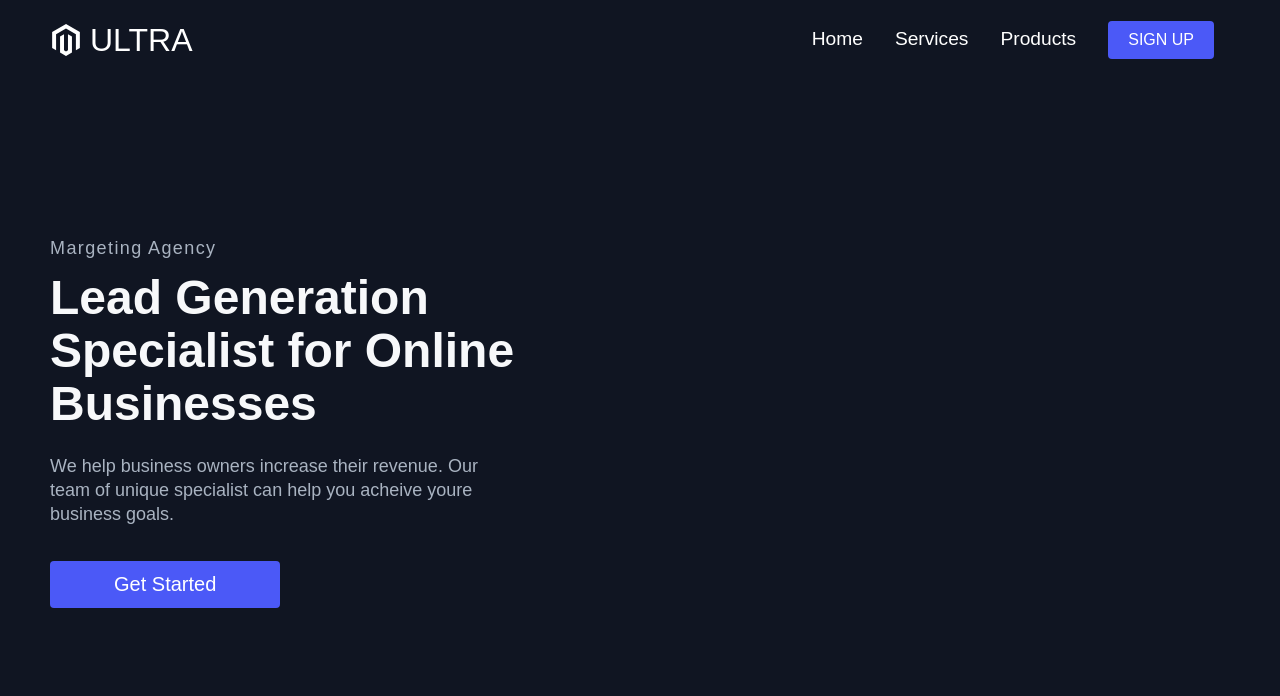
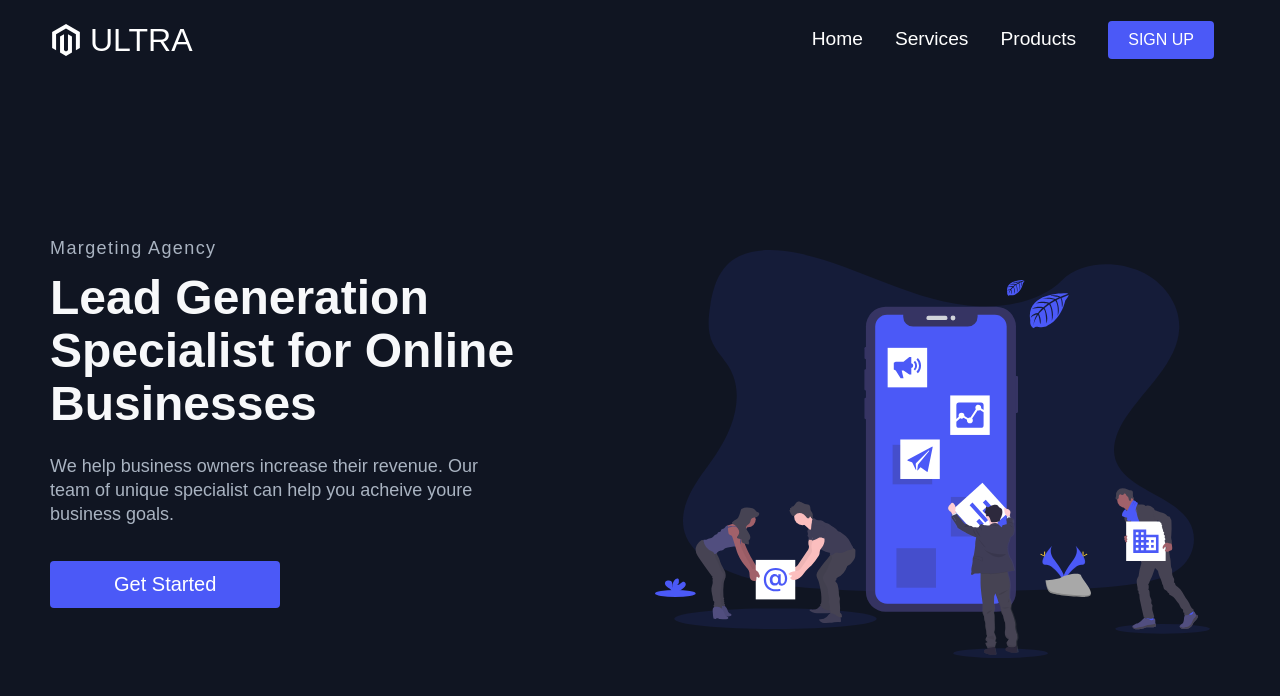
Before and after one commit to hvoyka/react-ultra, a React (Create React App) app: page / in a window 1280 px wide. Shown: the top 696 px of the page. Built offline with nearby package versions, Linux system fonts and the light colour scheme; the HTML template or start-up script is replaced by a standard one.

Commit message:
create components ImgWrapper and Img, add options

```diff
--- a/src/components/InfoSection/InfoSection.elements.js
+++ b/src/components/InfoSection/InfoSection.elements.js
@@ -62,3 +62,18 @@
 line-height: 24px;
 color: ${({lightTextDesc}) => (lightTextDesc ? '#a9b3c1' : '#1c2237')};
 `;
+
+export const ImgWrapper = styled.div`
+  max-width: 555px;
+  display: flex;
+  justify-content: ${({start}) => (start ? 'flex-start' : 'flex-end') };
+`;
+
+export const Img = styled.img`
+  padding-right: 0;
+  border: 0;
+  max-width: 100%;
+  vertical-align: middle;
+  display: inline-block;
+  max-height: 500px;
+`;
--- a/src/components/InfoSection/InfoSection.js
+++ b/src/components/InfoSection/InfoSection.js
@@ -8,7 +8,9 @@
   TextWrapper,
   TopLine,
   Heading,
-  Subtitle
+  Subtitle,
+  ImgWrapper,
+  Img
 } from './InfoSection.elements';
 
 const InfoSection = ({
@@ -21,7 +23,10 @@
   buttonLabel,
   description,
   headline,
-  topLine }) => {
+  topLine,
+  img,
+  alt,
+  start }) => {
   return (
     <>
       <InfoSec lightBg={lightBg}>
@@ -39,6 +44,11 @@
                 </Link>
               </TextWrapper>
             </InfoColumn>
+            <InfoColumn>
+              <ImgWrapper start={start}>
+                <Img src={img} alt={alt} />
+              </ImgWrapper>
+            </InfoColumn>
           </InfoRow>
         </Container>
       </InfoSec>
--- a/src/pages/HomePage/Data.js
+++ b/src/pages/HomePage/Data.js
@@ -9,5 +9,8 @@
   buttonLabel: 'Get Started',
   description: 'We help business owners increase their revenue. Our team of unique specialist can help you acheive youre business goals.',
   headline: 'Lead Generation Specialist for Online Businesses',
-  topLine: 'Margeting Agency'
+  topLine: 'Margeting Agency',
+  img: require('../../images/svg-1.svg').default,
+  alt: 'Image',
+  start: ''
 }
```
